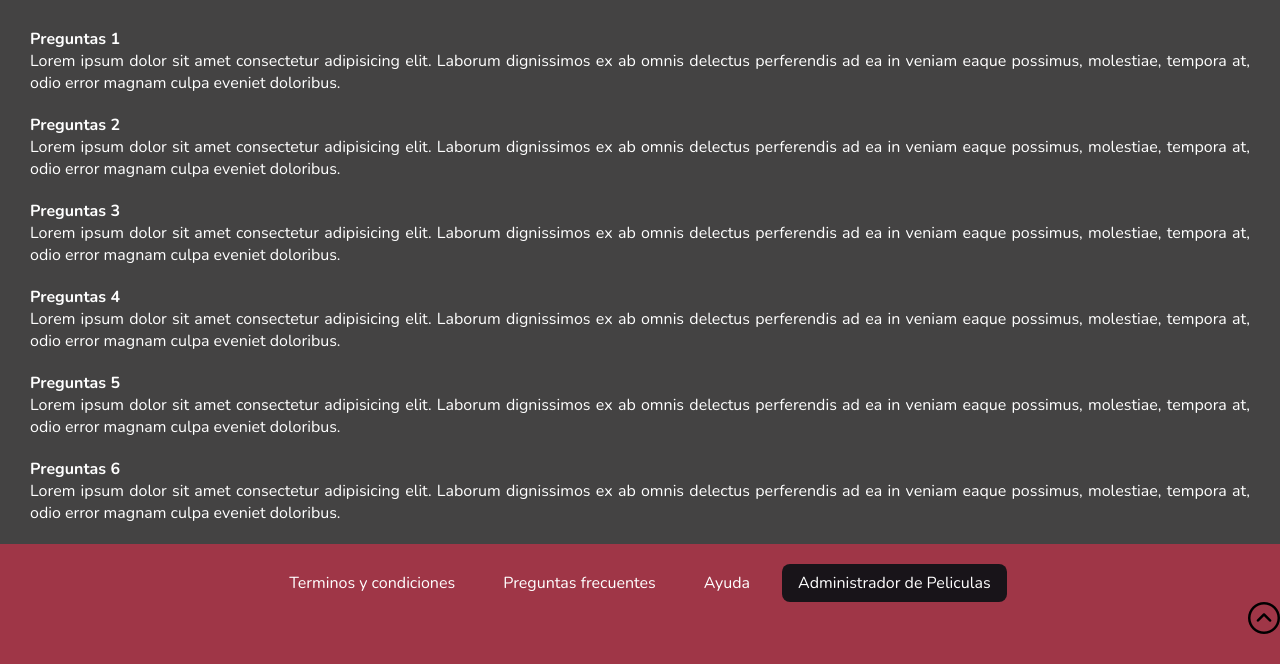
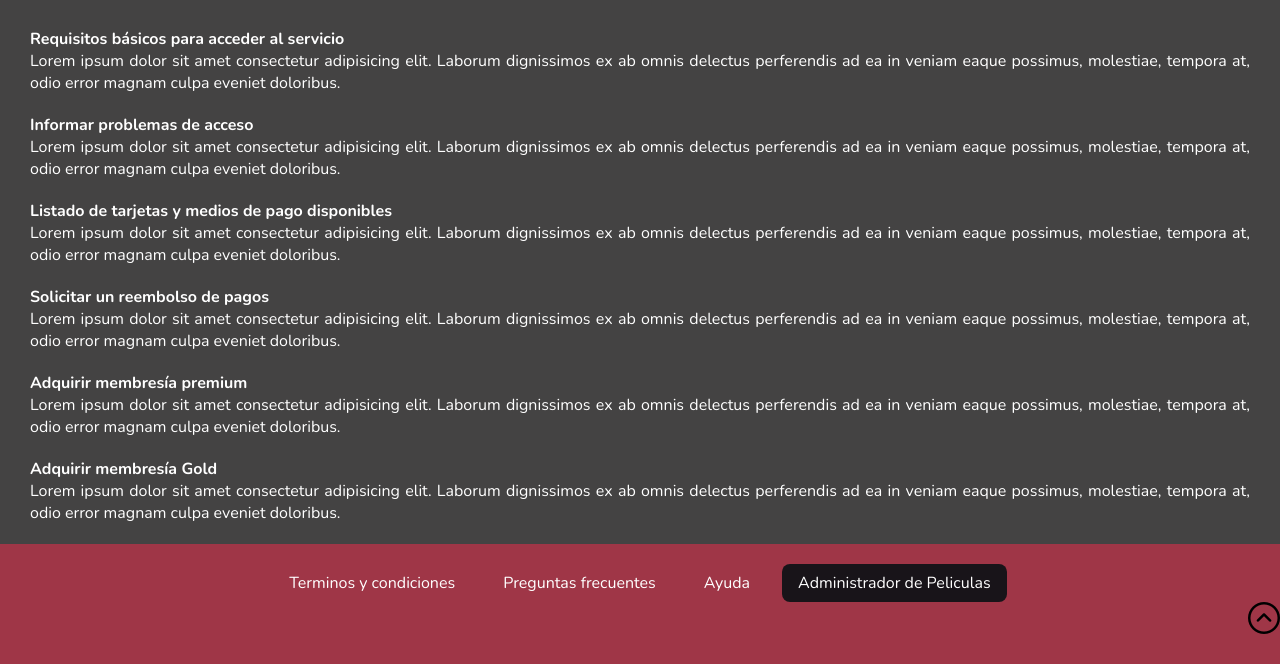
Before and after one commit to LorenaSuarez0609/CAC_BuscadorPeliculas, a plain HTML site: page pages/ayuda.html in a window 1280 px wide. Shown: the part 195-859 px from the top of the page. Drawn offline with nearby package versions, Linux system fonts and the light colour scheme.

Commit message:
ayuda texto

```diff
--- a/pages/ayuda.html
+++ b/pages/ayuda.html
@@ -30,17 +30,17 @@
         <section class="ayuda">
             <div class="container">
                 <h2 class="titulo-tendencias">¿Como Podemos ayudarlo?</h2>
-                <h4>Preguntas 1</h4>
+                <h4>Requisitos básicos para acceder al servicio</h4>
                 <p>Lorem ipsum dolor sit amet consectetur adipisicing elit. Laborum dignissimos ex ab omnis delectus perferendis ad ea in veniam eaque possimus, molestiae, tempora at, odio error magnam culpa eveniet doloribus.</p>
-                <h4>Preguntas 2</h4>
+                <h4>Informar problemas de acceso</h4>
                 <p>Lorem ipsum dolor sit amet consectetur adipisicing elit. Laborum dignissimos ex ab omnis delectus perferendis ad ea in veniam eaque possimus, molestiae, tempora at, odio error magnam culpa eveniet doloribus.</p>
-                <h4>Preguntas 3</h4>
+                <h4>Listado de tarjetas y medios de pago disponibles</h4>
                 <p>Lorem ipsum dolor sit amet consectetur adipisicing elit. Laborum dignissimos ex ab omnis delectus perferendis ad ea in veniam eaque possimus, molestiae, tempora at, odio error magnam culpa eveniet doloribus.</p>
-                <h4>Preguntas 4</h4>
+                <h4>Solicitar un reembolso de pagos</h4>
                 <p>Lorem ipsum dolor sit amet consectetur adipisicing elit. Laborum dignissimos ex ab omnis delectus perferendis ad ea in veniam eaque possimus, molestiae, tempora at, odio error magnam culpa eveniet doloribus.</p>
-                <h4>Preguntas 5</h4>
+                <h4>Adquirir membresía premium</h4>
                 <p>Lorem ipsum dolor sit amet consectetur adipisicing elit. Laborum dignissimos ex ab omnis delectus perferendis ad ea in veniam eaque possimus, molestiae, tempora at, odio error magnam culpa eveniet doloribus.</p>
-                <h4>Preguntas 6</h4>
+                <h4>Adquirir membresía Gold</h4>
                 <p>Lorem ipsum dolor sit amet consectetur adipisicing elit. Laborum dignissimos ex ab omnis delectus perferendis ad ea in veniam eaque possimus, molestiae, tempora at, odio error magnam culpa eveniet doloribus.</p>
             </div>
         </section>
```
